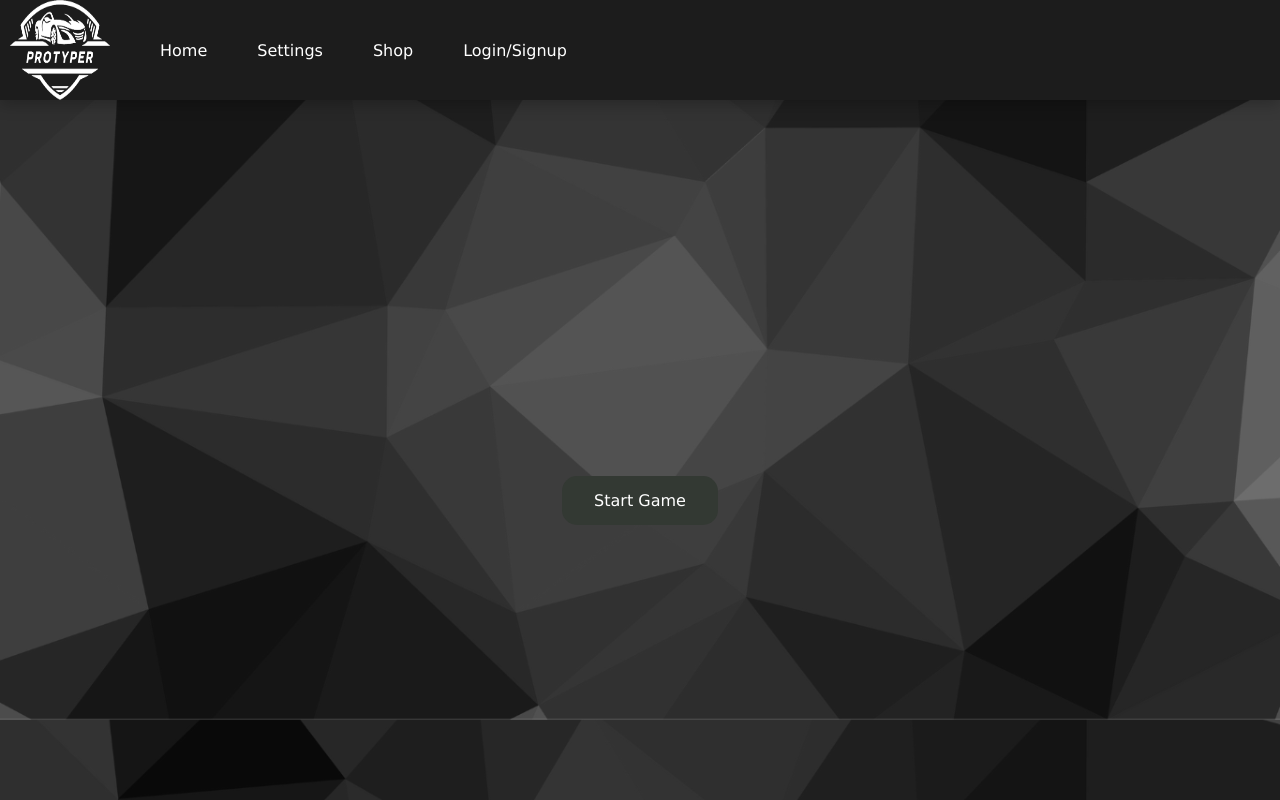
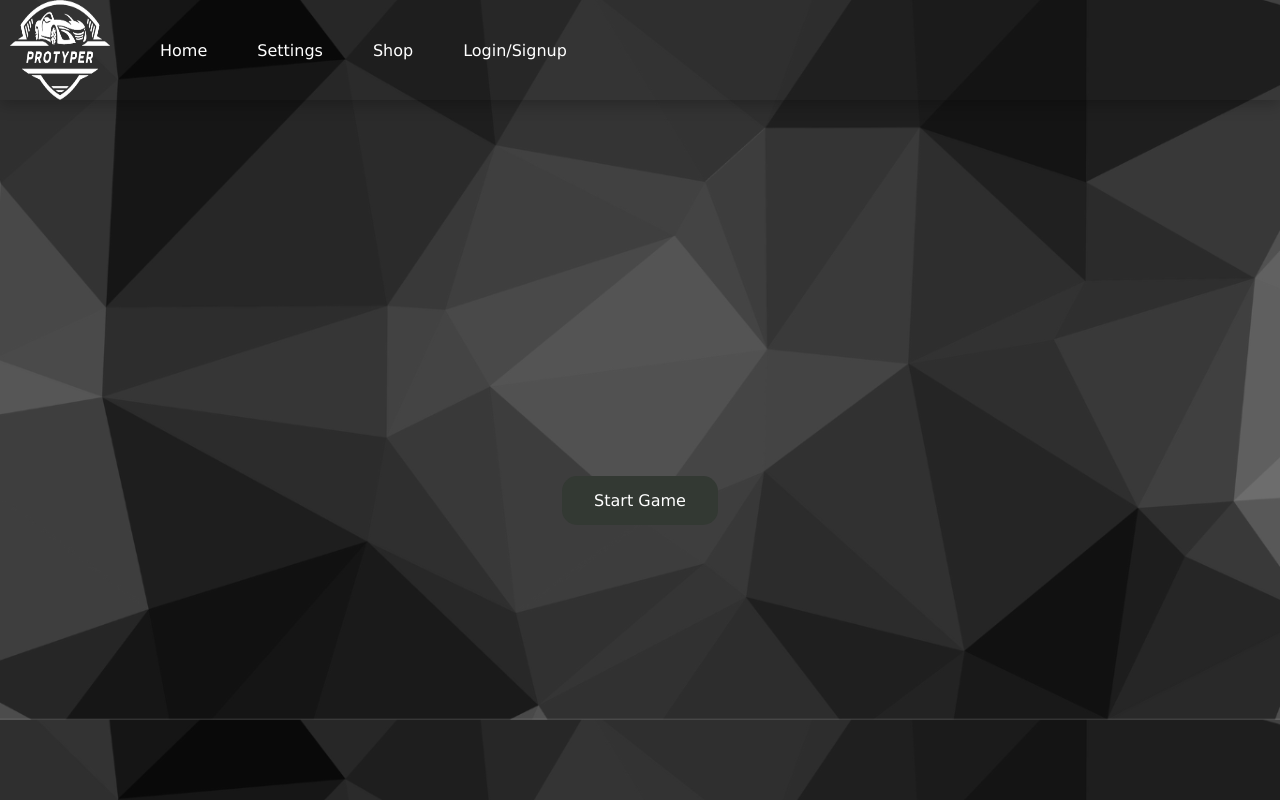
Before and after one commit to Ajan0211/ProTyper, a React (Vite) app in the folder pro-typer/: page / in a window 1280 px wide. Built offline with nearby package versions, Linux system fonts and the light colour scheme.

Commit message:
Revamping my navbar

```diff
--- a/pro-typer/src/Navbar.css
+++ b/pro-typer/src/Navbar.css
@@ -7,8 +7,6 @@
   height: 100px;
   align-items: center;
   font-family: Verdana, Geneva, Tahoma, sans-serif;
-
-  background-color: #1c1c1c;
 }
 
 .navbar a {
```
